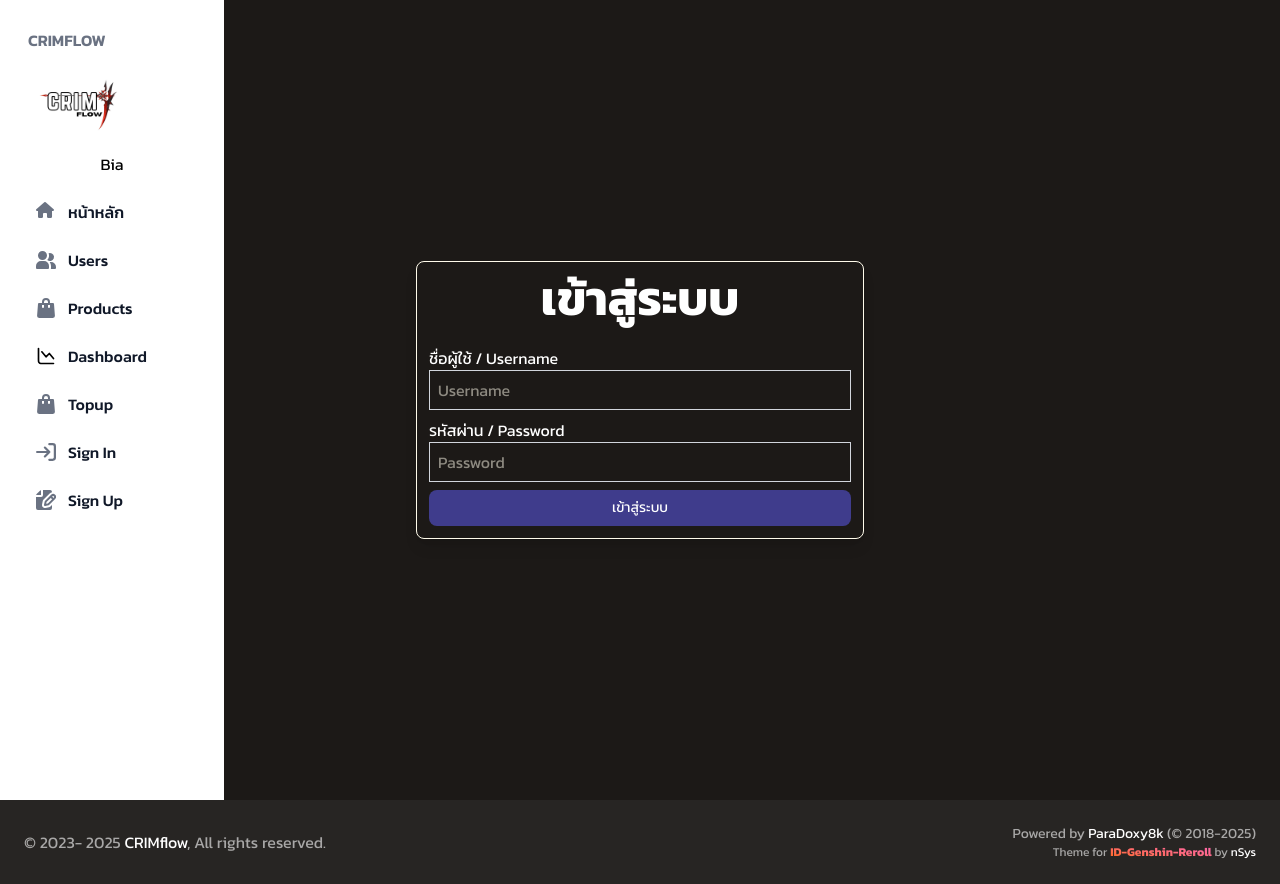
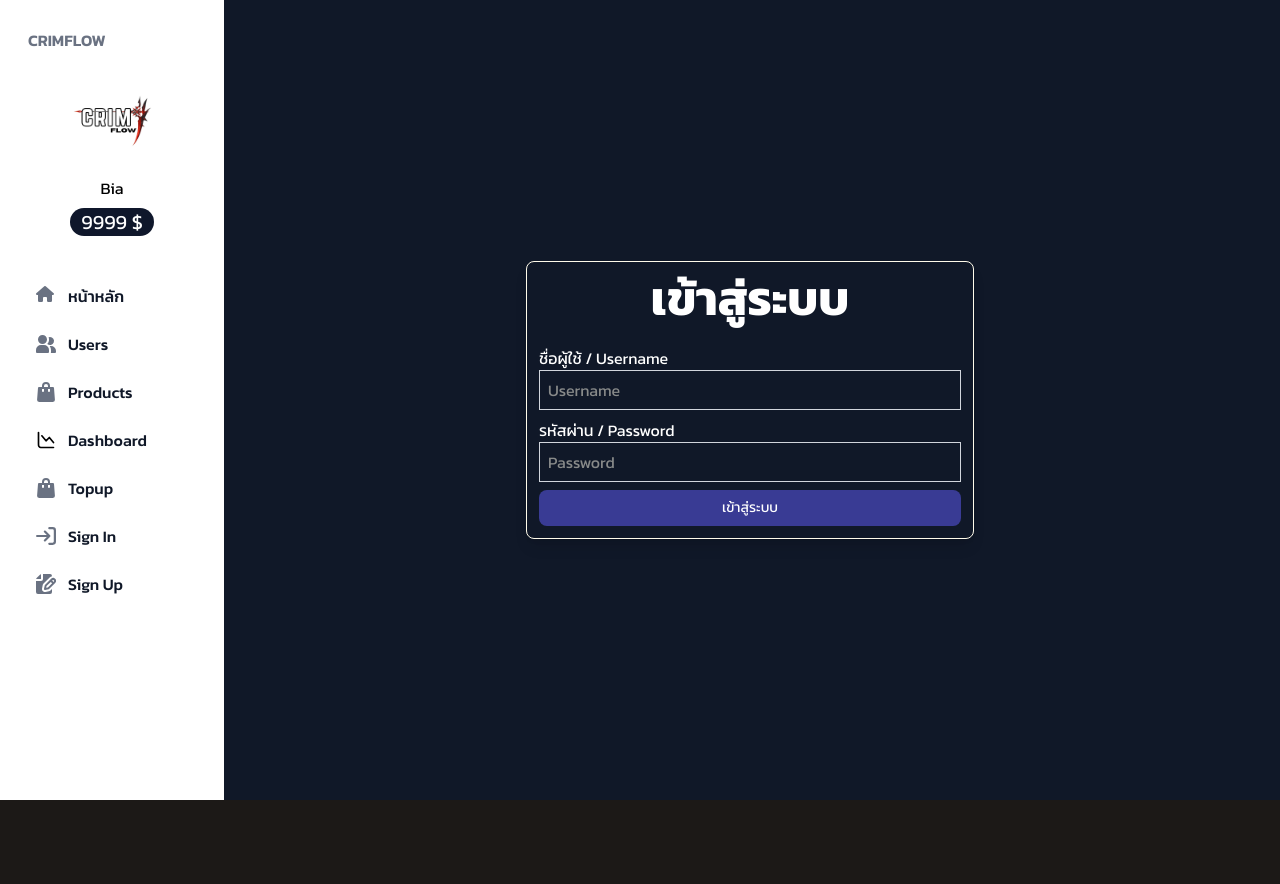
Before and after one commit to ParaDoxy8k/CRIMflow, a SvelteKit app in the folder frontend/: page /login in a window 1280 px wide. After the commit the page ends 800 px from the top, so only its background shows below. Built offline with nearby package versions, Linux system fonts and the light colour scheme; a web font is replaced by a local one.

Commit message:
edit commit

```diff
--- a/frontend/src/app.html
+++ b/frontend/src/app.html
@@ -19,7 +19,7 @@
 				const body = document.body;
 
 				// กำหนด breakpoint (768px สำหรับแยกมือถือกับเดสก์ท็อป)
-				const desktopBreakpoint = 768;
+				const desktopBreakpoint = 1024;
 
 				// ฟังก์ชันตรวจสอบขนาดหน้าจอและอัพเดต sidebar
 				function updateSidebar() {
--- a/frontend/src/lib/components/common/Sidebar.svelte
+++ b/frontend/src/lib/components/common/Sidebar.svelte
@@ -10,11 +10,11 @@
     };
 
   </script>
-<div class="relative">
+<div class="flex">
 	<!-- ปุ่มเปิด Sidebar -->
 	<button
 		id="openButton"
-		class="duration-400 font-[Kanit, serif] fixed left-4 top-5 z-50 rounded-lg bg-transparent p-2 text-gray-400 transition-all hover:bg-gray-600"
+		class="duration-400 fixed left-4 top-5 z-50 rounded-lg bg-transparent p-2 text-gray-400 transition-all hover:bg-gray-600"
 	>
 		<svg
 			xmlns="http://www.w3.org/2000/svg"
@@ -45,9 +45,10 @@
 		>
 			CRIMflow
 		</h5>
-		<div class="">
-			<img src={user.avatar} alt="Avatar" class="w-25 h-25 justify-center items-center rounded-full">
-			<h1 class="text-center">{user.name}</h1>
+		<div class="grid justify-center items-center p-4">
+			<img src={user.avatar} alt="Avatar" class="w-25 h-25 object-center rounded-full">
+			<h1 class="text-center mt-2">{user.name}</h1>
+			<div class="text-xl text-center m-2 bg-slate-900 rounded-2xl text-white">{user.credit} $</div>
 		</div>
 		<div class="overflow-y-auto py-4">
 			<ul class="space-y-2 font-medium">
--- a/frontend/src/routes/+layout.svelte
+++ b/frontend/src/routes/+layout.svelte
@@ -8,13 +8,16 @@
 
 	let { children } = $props();
 </script>
-
+<div class="flex h-screen">
 	<Sidebar />
+	<main class="flex-1 bg-gray-900 overflow-y-auto">
 		{#if $isOverlayOpen }
 			<Overlay />
 		{/if}
 
 		{@render children()}
-{#if $page.url.pathname !== '/'}
+		<!-- {#if $page.url.pathname !== '/'}
 			<Footer />
-{/if}
+		{/if} -->
+	</main>
+</div>
--- a/frontend/src/routes/+page.svelte
+++ b/frontend/src/routes/+page.svelte
@@ -1,4 +1,4 @@
-<main class="relative flex flex-col items-center justify-center min-h-1/2 bg-gray-900 ">
+<main class="relative flex-1 flex-col items-center justify-center min-h-1/2 bg-gray-900 ">
     <section class="">
         <div class="absolute inset-0 ">
             <img src="https://fastcdn.hoyoverse.com/content-v2/plat/123439/c39dd0699f78411122c6c9797d57a592_2453993112493080017.jpeg"
@@ -16,12 +16,12 @@
             </p>  -->
         </div>
     </section>
+    <section class="bg-gray-900 flex-1">
+        <div class="flex justify-center text-center m-5 text-8xl font-bold  dark:text-white">
+            <h1>Popular</h1>
+        </div>
+        <div class="flex-1">
+            <p>Lorem ipsum dolor sit amet consectetur adipisicing elit. Praesentium, ratione.</p>
+        </div>
+    </section>
 </main>
-<section class="bg-gray-900">
-    <div class="flex justify-center text-center m-5 text-8xl font-bold dark:text-white">
-        <h1>Popular</h1>
-    </div>
-    <div class=" flex-col">
-        <p>Lorem ipsum dolor sit amet consectetur adipisicing elit. Praesentium, ratione.</p>
-    </div>
-</section>
--- a/frontend/src/routes/dashboard/+page.svelte
+++ b/frontend/src/routes/dashboard/+page.svelte
@@ -7,11 +7,11 @@
 	class="relative flex min-h-[200px] bg-gradient-to-b from-stone-950 to-transparent py-6 pb-32 pt-12 sm:py-0 md:pt-32"
 >
 	<div class="absolute bottom-0 top-5 flex h-fit w-full justify-center">
-		<h1 class="items-center justify-center text-7xl font-bold text-white">Dashboard</h1>
+		<h1 class="items-center justify-center text-6xl md:text-7xl font-bold text-white">Dashboard</h1>
 	</div>
 
 </div>
-<main>
+<main class="ml-auto lg:ml-[220px]">
     <div class="mx-auto w-full px-4 md:px-10">
 		<div>
 			<div class="flex flex-wrap">
--- a/frontend/src/routes/login/+page.svelte
+++ b/frontend/src/routes/login/+page.svelte
@@ -1,4 +1,4 @@
-<main class="flex h-screen items-center justify-center bg-wirte dark:bg-slate-850">
+<main class="flex h-screen items-center justify-center bg-wirte dark:bg-slate-850 ml-auto lg:ml-[220px]">
 	<div class="items-center justify-center rounded-lg border w-2.5/4 min-md:w-md border-amber-50 shadow-lg">
 		<div>
 			<p class="py-3 text-center text-5xl font-bold text-white ">เข้าสู่ระบบ</p>
--- a/frontend/src/routes/product/+page.svelte
+++ b/frontend/src/routes/product/+page.svelte
@@ -17,7 +17,7 @@
             <a href="/"><img class="w-[120px] h-[120px] transition duration-300 ease-in-out hover:-translate-y-1 hover:scale-120" src="/images/logo_b-removebg.png" alt="logo"></a>
         </div>
     </div>
-  <div class="container px-4 mx-auto flex flex-wrap justify-center gap-8 pb-24">
+  <div class="px-4 mx-auto lg:mx-[220px] flex flex-wrap justify-center gap-8 pb-24">
     {#each $products as product}
       <div class="w-[350px] rounded-xl overflow-hidden">
         <img
@@ -39,9 +39,9 @@
     {/each}
   </div>
 </main>
-  <!-- Overlay (รับค่าจาก store) -->
-  <Overlay
+<!-- Overlay (รับค่าจาก store) -->
+<Overlay
     open={$isOverlayOpen}
     product={$selectedProduct}
     on:close={closeOverlay}
-  />
+/>
--- a/frontend/src/routes/register/+page.svelte
+++ b/frontend/src/routes/register/+page.svelte
@@ -41,7 +41,7 @@
 	}
 </script>
 
-<main class="flex min-h-screen items-center justify-center">
+<main class="flex min-h-screen items-center justify-center ml-auto lg:ml-[220px]">
 	<div class="w-2.5/4 min-md:w-md items-center justify-center rounded-lg border border-amber-50 shadow-lg">
 		<form on:submit|preventDefault={handleSubmit}>
 			<div>
```
Lines whose indentation alone changed are shown as unchanged.
